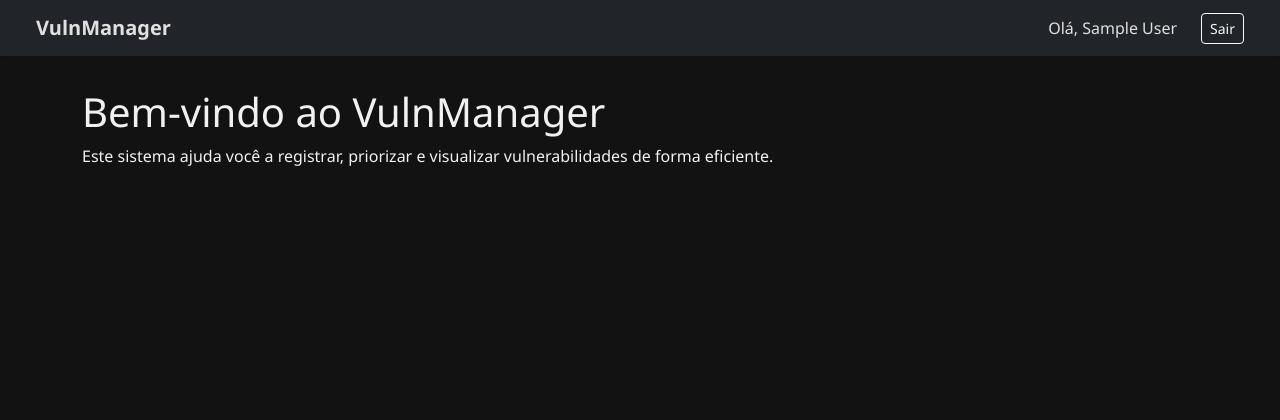
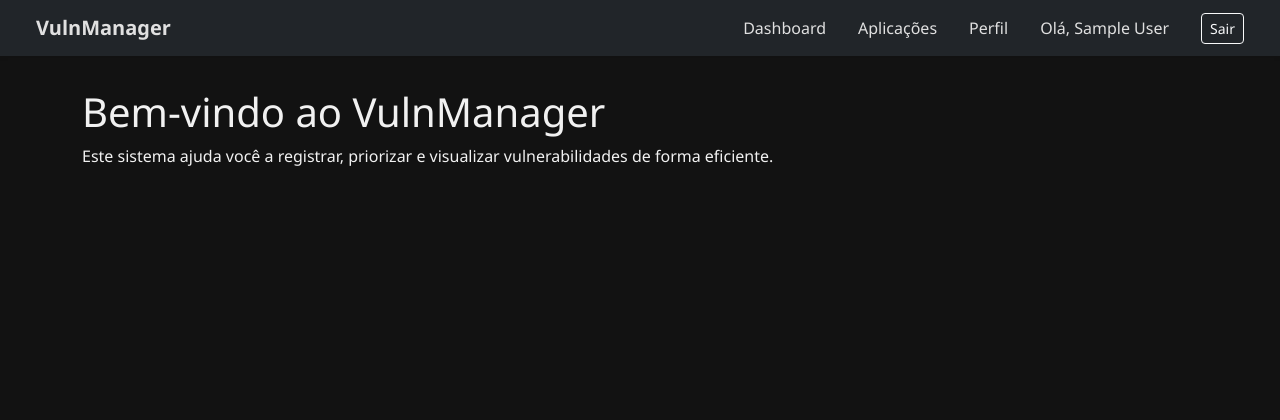
Before and after one commit to domssilva/unigran-tcc-app, a Flask app: page / in a window 1280 px wide. Shown: the top 420 px of the page. Run offline with Flask 3, Linux system fonts and the light colour scheme; the visitor is signed in with stand-in values (Sample User, id 1).

Commit message:
update: nav with authZ routes

```diff
--- a/app/templates/base.html
+++ b/app/templates/base.html
@@ -1,10 +1,12 @@
 <!DOCTYPE html>
 <html lang="pt-br">
+
 <head>
     <meta charset="UTF-8">
     <title>{% block title %}VulnManager{% endblock %}</title>
     {% include 'style.html' %}
 </head>
+
 <body>
     <nav class="navbar navbar-expand-lg navbar-dark bg-dark px-4 py-2 shadow-sm">
         <div class="container-fluid">
@@ -18,7 +20,16 @@
                 <ul class="navbar-nav align-items-center gap-3">
                     {% if current_user.is_authenticated %}
                     <li class="nav-item">
-                            <span class="nav-link text-light">Olá, {{ current_user.name }}</span>
+                        <a class="nav-link" href="{{ url_for('home') }}">Dashboard</a>
+                    </li>
+                    <li class="nav-item">
+                        <a class="nav-link" href="/apps">Aplicações</a>
+                    </li>
+                    <li class="nav-item">
+                        <a class="nav-link" href="/me">Perfil</a>
+                    </li>
+                    <li class="nav-item me-2">
+                        <span class="nav-link disabled text-light">Olá, {{ current_user.name }}</span>
                     </li>
                     <li class="nav-item">
                         <form method="POST" action="{{ url_for('logout') }}" class="d-inline">
@@ -29,11 +40,15 @@
                     <li class="nav-item">
                         <a class="nav-link" href="{{ url_for('login_page') }}">Login</a>
                     </li>
+                    <li class="nav-item">
+                        <a class="nav-link" href="{{ url_for('register_page') }}">Criar Conta</a>
+                    </li>
                     {% endif %}
                 </ul>
             </div>
         </div>
     </nav>
+
 
     <div class="container">
         {% block content %}{% endblock %}
@@ -45,4 +60,5 @@
 
     <script src="https://cdn.jsdelivr.net/npm/bootstrap@5.3.3/dist/js/bootstrap.bundle.min.js"></script>
 </body>
+
 </html>
```
Lines whose indentation alone changed are shown as unchanged.
